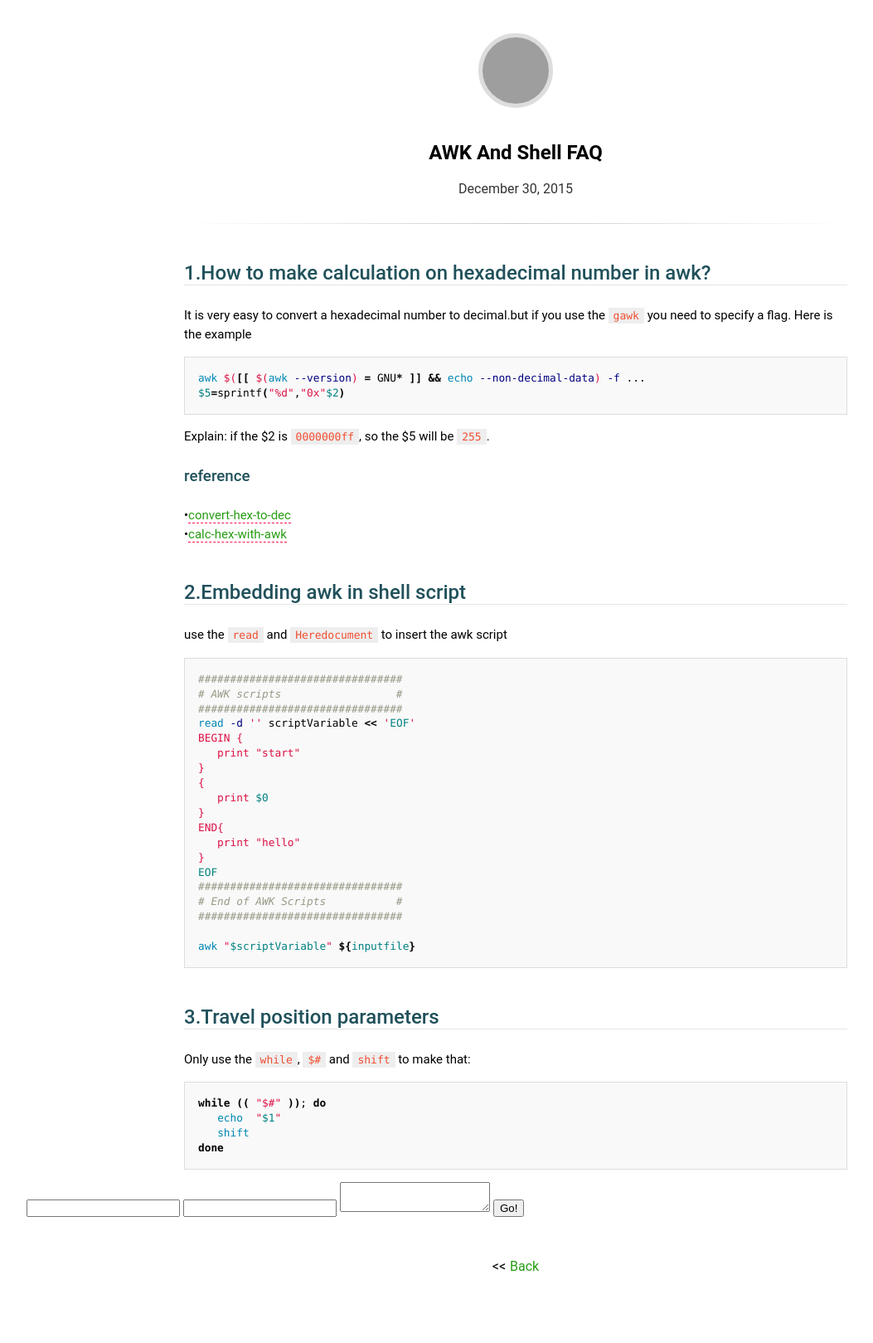
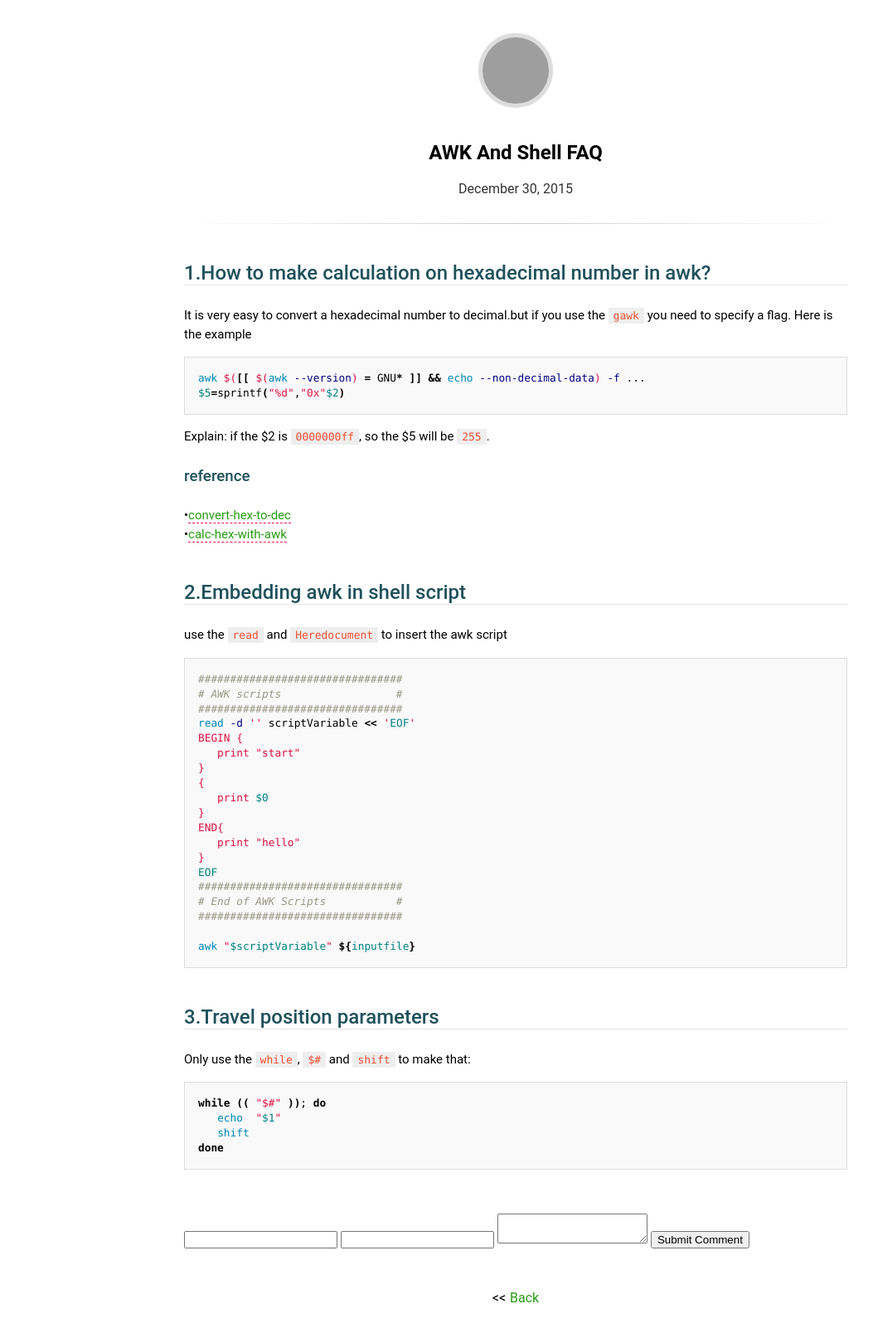
Before and after one commit to JesseEisen/DailyKeep, a Jekyll site: the page built from _posts/2015-12-30-awk-faq.md, in a window 1280 px wide. Shown: the whole page at 83% size, without its empty margins (18-1071 px from the left). Built offline with Jekyll 4.4.1, drawn with Linux system fonts in a browser that asks for light colours; some web fonts are replaced; before the commit the page ends 1581 px from its top, so only the background shows below that; grey boxes are pictures that could not be loaded.

Commit message:
change config

```diff
--- a/_config.yml
+++ b/_config.yml
@@ -33,7 +33,7 @@
   - jekyll-sitemap
 
 # staticman
-allowedFields: ['name','email','comment']
+Fields: [ "name","email","comment" ]
 branch: 'gh-pages'
 format: 'json'
 moderation: true
--- a/_layouts/post.html
+++ b/_layouts/post.html
@@ -23,19 +23,18 @@
 
 	{{ content }}
 
-</article>
+<br>
+<br>
+<form method="POST" action="https://api.staticman.net/v1/entry/eduardoboucas/staticman/gh-pages">
 
-<form method="POST" action="https://api.staticman.net/v1/entry/eduardoboucas/staticman/gh-pages">
-	  <!-- e.g. "2016-01-02-this-is-a-post" -->
-	    <input name="options[slug]" type="hidden" value="{{ page.slug }}">
+  <input name="Fields[name]" type="text">
+  <input name="Fields[email]" type="email">
+  <textarea name="Fields[comment]"></textarea>
 
-		  <input name="fields[name]" type="text">
-		    <input name="fields[email]" type="email">
-			  <textarea name="fields[message]"></textarea>
-
-			    <button type="submit">Go!</button>
+  <button type="submit">Submit Comment</button>
 </form>
 
+</article>
 
 <div class="back">
 	<a href="{{site.baseurl}}/">Back</a>
```
